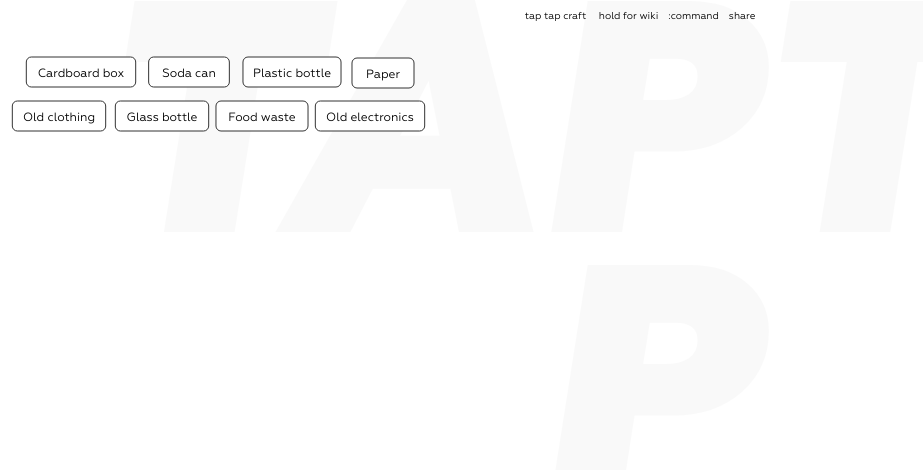
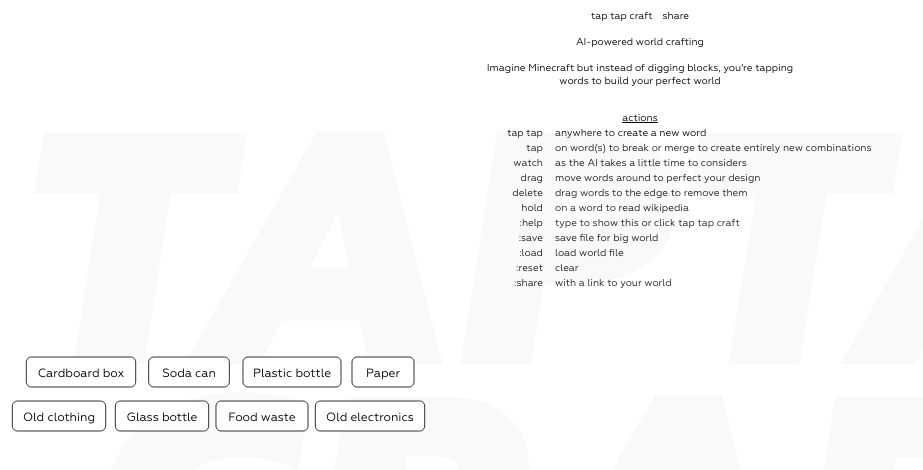
Before and after one commit to whoisterencelee/tap-tap-bu-ild, a plain HTML site: page index.html in a window 1280 px wide. Shown: the whole page, without its empty margins (0-923 px from the left). Drawn offline with nearby package versions, Linux system fonts and the light colour scheme.

Commit message:
simplified menu and added help intro

```diff
--- a/index.html
+++ b/index.html
@@ -74,24 +74,43 @@
   </style>
 </head>
 <body>
-	<div class=unselectable style=position:absolute;top:1em;width:100vw;text-align:center;font-size:x-small;display:flex;justify-content:center;font-family:Geoform; >
-	<loading>tap tap craft</loading> &emsp;
-	hold for wiki&emsp;
-	<div id=command onclick="showHide(event.target)">
-		:command
-		<table style="display:none;position:fixed;text-align:left;border-spacing:10px 0;margin-left:-11px;" display-value="table" >
-			<tr> <td>:command</td>		<td>hide this</td> </tr>
-			<tr> <td>:download</td>		<td>save file</td></tr>
-			<tr> <td>:upload</td>		<td>load file</td> </tr>
-			<tr> <td>:reset</td>		<td>clear</td> </tr>
-			<tr> <td>:share</td>		<td>share</td> </tr>
+	<div id=menu class=unselectable style=position:absolute;top:1em;width:100vw;text-align:center;font-size:x-small;display:flex;justify-content:center;font-family:Geoform; >
+	<loading onclick="showHide(event.target)">tap tap craft
+		<div style=position:absolute;width:100vw;top:2vh;left:0;display:flex;flex-direction:column;align-items:center;z-index:-1; display-value=flex>
+			<p style=text-align:center;>
+
+							AI-powered world crafting<br /><br />
+							Imagine Minecraft but instead of digging blocks, you’re tapping<br />
+							words to build your perfect world<br /><br />
+			</p>
+
+		<style>
+			#helptable tr {vertical-align:top;}
+			#helptable tr td:nth-child(1) {width:30%;text-align:right;}
+
+		</style>
+		<table id=helptable style="text-align:left;border-spacing:10px 0;max-width:80vw" >
+			<tr> <td colspan=2 style=text-align:center;> <u> actions </u> </td> </tr>
+			<tr> <td> tap tap</td> <td> anywhere to create a new word</td></tr>
+			<tr> <td> tap </td>	<td> on word(s) to break or merge to create entirely new combinations </td> </tr>
+			<tr> <td> watch </td> <td>as the AI takes a little time to considers </td> </tr>
+			<tr> <td> drag </td>		<td> move words around to perfect your design </td> </tr>
+			<tr> <td> delete </td>		<td> drag words to the edge to remove them </td> </tr>
+			<tr> <td> hold </td>		<td> on a word to read wikipedia </td> </tr>
+			<tr> <td> :help </td>		<td> type to show this or click tap tap craft </td> </tr>
+			<tr> <td> :save </td>		<td> save file for big world </td></tr>
+			<tr> <td> :load </td>		<td> load world file </td> </tr>
+			<tr> <td> :reset </td>		<td> clear </td> </tr>
+			<tr> <td> :share </td>		<td> with a link to your world </td> </tr>
 		</table>
-	</div>
-	&emsp; <div onclick="share()">share</div>
+
+		</div>
+	</loading> &emsp;
+	<div onclick="share()">share</div>
 	</div>
 
 	<div class=unselectable style=position:absolute;width:100vw;height:100vh;display:flex;align-items:center;color:lightgrey;z-index:-1;font-family:Geoform-HeavyItalic;opacity:0.12;line-height:1.2em;flex-direction:column;justify-content:center;word-break:break-all;word-spacing:0.4em;overflow:hidden;>
-		<div id=backgroundWord style=line-height:0.8em;text-align:center;width:100vw;background:white;font-family:Geoform-HeavyItalic;>
+		<div id=backgroundWord style=line-height:0.8em;text-align:center;width:100vw;background:white;font-family:Geoform-HeavyItalic;word-break:keep-all;>
 			TAPTAP<BR />CRAFT
 		</div>
 		<script>
@@ -130,7 +149,7 @@
 
     // Sample data: nodes and links
     let nodes = [
-	    {"id":2013,"x":292,"y":72,"name":"Plastic bottle"},{"id":2017,"x":81,"y":72,"name":"Cardboard box"},{"id":2018,"x":189,"y":72,"name":"Soda can"},{"id":2027,"x":383,"y":73,"name":"Paper"},{"id":2028,"x":59,"y":116,"name":"Old clothing"},{"id":2030,"x":162,"y":116,"name":"Glass bottle"},{"id":2060,"x":262,"y":116,"name":"Food waste"},{"id":2064,"x":370,"y":116,"name":"Old electronics"}
+	    {"id":2013,"x":292,"y":372,"name":"Plastic bottle"},{"id":2017,"x":81,"y":372,"name":"Cardboard box"},{"id":2018,"x":189,"y":372,"name":"Soda can"},{"id":2027,"x":383,"y":372,"name":"Paper"},{"id":2028,"x":59,"y":416,"name":"Old clothing"},{"id":2030,"x":162,"y":416,"name":"Glass bottle"},{"id":2060,"x":262,"y":416,"name":"Food waste"},{"id":2064,"x":370,"y":416,"name":"Old electronics"}
     ];
     let links = [
 	    //{ source: 1, target: 2 }
@@ -160,7 +179,7 @@
 	    let down = URL.createObjectURL( blob )
 	    let a = document.createElement( 'a' )
 	    a.href = down
-	    a.download = 'sustainableCraft-' + getTimestamp() + '.json'
+	    a.download = 'taptapcraft-' + getTimestamp() + '.json'
 	    a.click()
 	    URL.revokeObjectURL( down )
     } // download
@@ -199,7 +218,7 @@
         const base64 = btoa( unescape( encodeURIComponent( data ) ) )
 	const result = `${window.location.origin}${window.location.pathname}?data=${base64}`
 	if( result.length > 8000 ){
-		alert( "ERROR too large to directly share\n:download graph, share file and :upload" )
+		alert( "ERROR too large to directly share\n:save graph, share file and :load" )
 		return `${window.location.origin}${window.location.pathname}`
 	}
 	return result
@@ -473,8 +492,8 @@
 				    if( command.match( /^:/ ) ){
 					    if( command === ":command" ) showHide( document.getElementById( "command" ) )
 					    else if( command === ":reset" ) return clearGraph()
-					    else if( command.match( /^:download/ ) ) download( saveGraph() )
-					    else if( command.match( /^:upload/ ) ) upload()
+					    else if( command.match( /^:save/ ) ) download( saveGraph() )
+					    else if( command.match( /^:load/ ) ) upload()
 					    else if( command.match( /^:share/ ) ) share()
 					    inputGroup.remove()
 					    return
```
